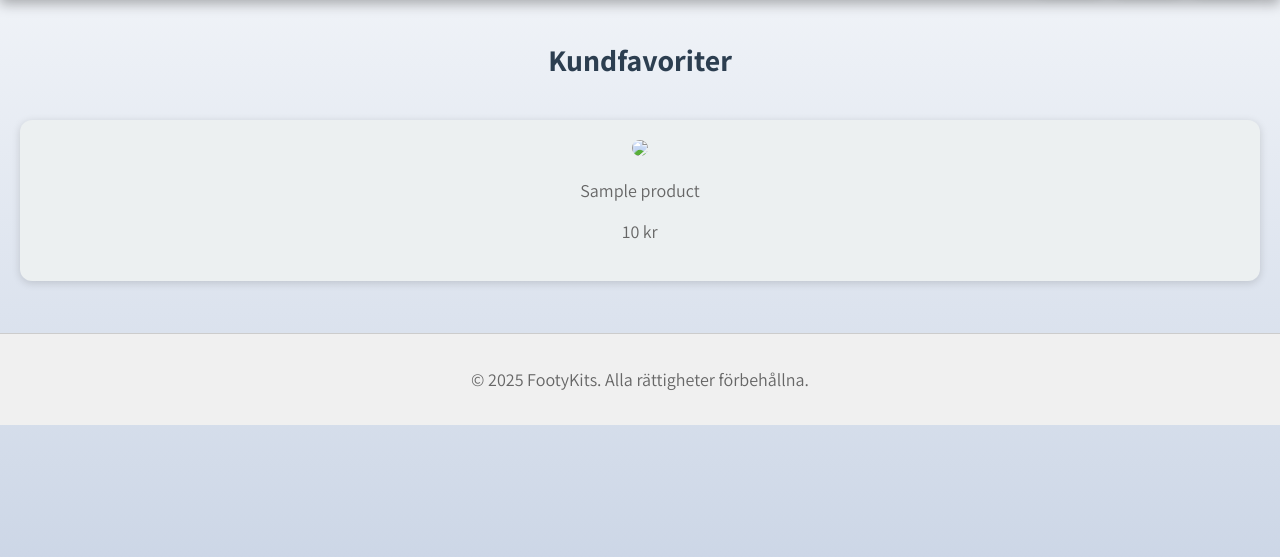
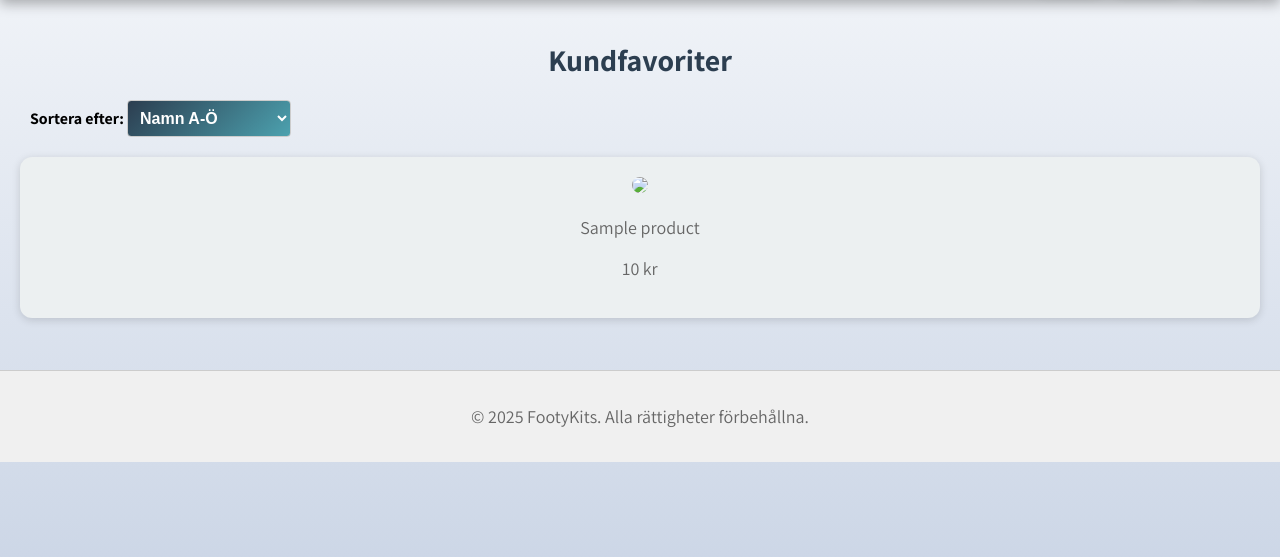
Before and after one commit to dratko1891/FootyKits, a Flask app: template templates/index.html in a window 1280 px wide. Shown: the part 89-646 px from the top of the page. Run offline with Flask 3, Linux system fonts and the light colour scheme; the template is opened without the code that fills it: most values are stand-ins (such as "Sample title", 1, 10 or a date in 2020).

Commit message:
Fixat sorteringsystem

```diff
--- a/static/style.css
+++ b/static/style.css
@@ -121,6 +121,19 @@ button:focus {
 .danger { background-color: #e74c3c; }
 .warning { background-color: #f1c40f; }
 .default { background-color: #7f8c8d; }
+
+
+#sort{
+    font-weight: bold;
+    background: linear-gradient(135deg, #2c3e50, #4ca1af);
+    color: white;
+
+}
+
+.sortera{
+    font-weight: bold;
+    margin-left: 30px;
+}
 
 .product-grid {
     display: grid;
--- a/templates/index.html
+++ b/templates/index.html
@@ -6,18 +6,54 @@ Hem
 
 {% block content %}
 <h1 class="title">Kundfavoriter</h1>
-<div class="product-grid">
+    <label class="sortera" for="sort">Sortera efter:</label>
+            <select id="sort">
+            <option value="title_asc">Namn A-Ö</option>
+            <option value="title_desc">Namn Ö-A</option>
+            <option value="price_asc">Pris: Lägst först</option>
+            <option value="price_desc">Pris: Högst först</option>
+        </select>
 
-
+<div class="product-grid" id="productGrid">
     {% for product in products %}
     <a class="busch" href="{{ url_for('product_page', product_id=product['id']) }}">
-        <div class="product-card">
-            <img src="{{base_url}}{{product['img']}}">
-            <p class="pristitle">{{product['title']}}</p>
-            <p class="pristitle">{{product['price']}} kr</p>
+        <div class="product-card"
+             data-title="{{ product['title'] | lower }}"
+             data-price="{{ product['price'] | float }}">
+            <img src="{{ base_url }}{{ product['img'] }}">
+            <p class="pristitle">{{ product['title'] }}</p>
+            <p class="pristitle">{{ product['price'] }} kr</p>
         </div>
     </a>
+    {% endfor %}
+</div>
+<script>
+    document.addEventListener("DOMContentLoaded", function () {
+        const sortSelect = document.getElementById("sort");
+        const productGrid = document.getElementById("productGrid");
 
-{% endfor %}
-</div>
+        sortSelect.addEventListener("change", function () {
+            const productCards = Array.from(productGrid.querySelectorAll(".product-card"));
+
+            const sortBy = this.value;
+
+            let sortedCards = productCards.sort((a, b) => {
+                if (sortBy === "title_asc") {
+                    return a.dataset.title.localeCompare(b.dataset.title);
+                } else if (sortBy === "title_desc") {
+                    return b.dataset.title.localeCompare(a.dataset.title);
+                } else if (sortBy === "price_asc") {
+                    return parseFloat(a.dataset.price) - parseFloat(b.dataset.price);
+                } else if (sortBy === "price_desc") {
+                    return parseFloat(b.dataset.price) - parseFloat(a.dataset.price);
+                }
+            });
+
+            productGrid.innerHTML = '';
+            sortedCards.forEach(card => {
+                productGrid.appendChild(card.parentElement);
+            });
+        });
+    });
+    </script>
 {% endblock %}
```
